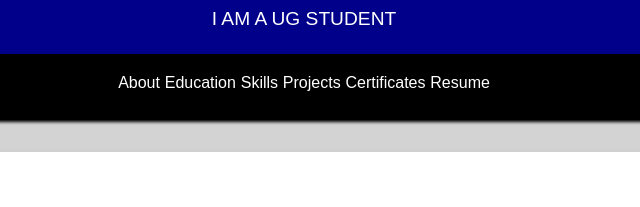
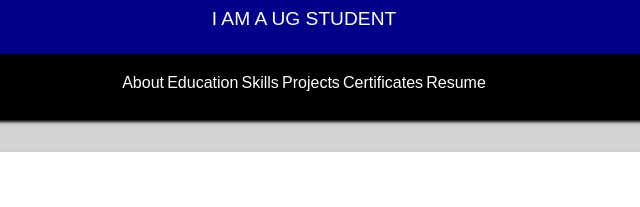
Before and after one commit to Dineshmj2021/digital-portfolio1, a plain HTML site: page index.html in a window 1280 px wide. Shown: the part 238-445 px from the top of the page, 336-976 px from the left. Drawn offline with Linux system fonts and the light colour scheme.

Commit message:
index.html

```diff
--- a/index.html
+++ b/index.html
@@ -62,13 +62,13 @@
             margin: 0;
             display: flex;
             justify-content: center;
-            gap: 0.3rem;
+            gap: 0.2rem;
         }
 
         nav ul li a {
             text-decoration: none;
             color: white;
-            font-weight:340;
+            font-weight:300;
             transition: color 0.3s ease;
         }
 
```
